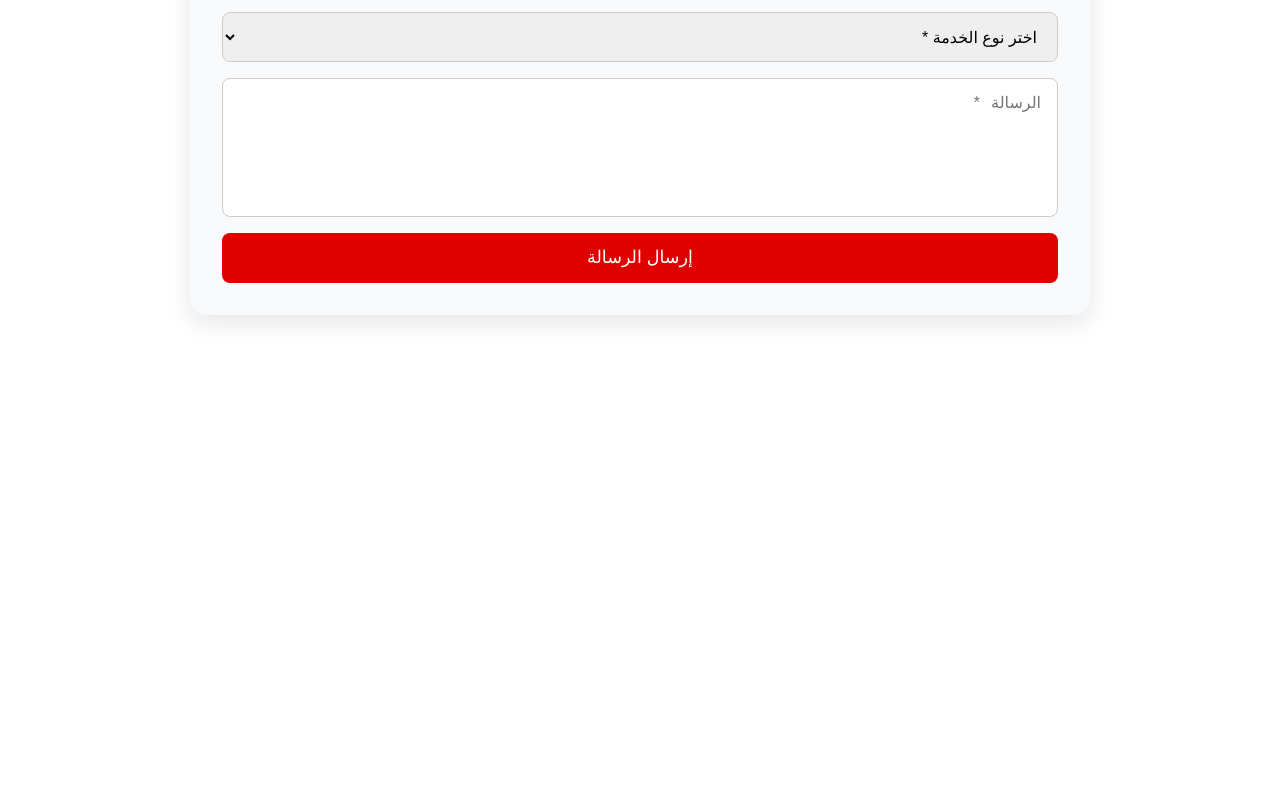
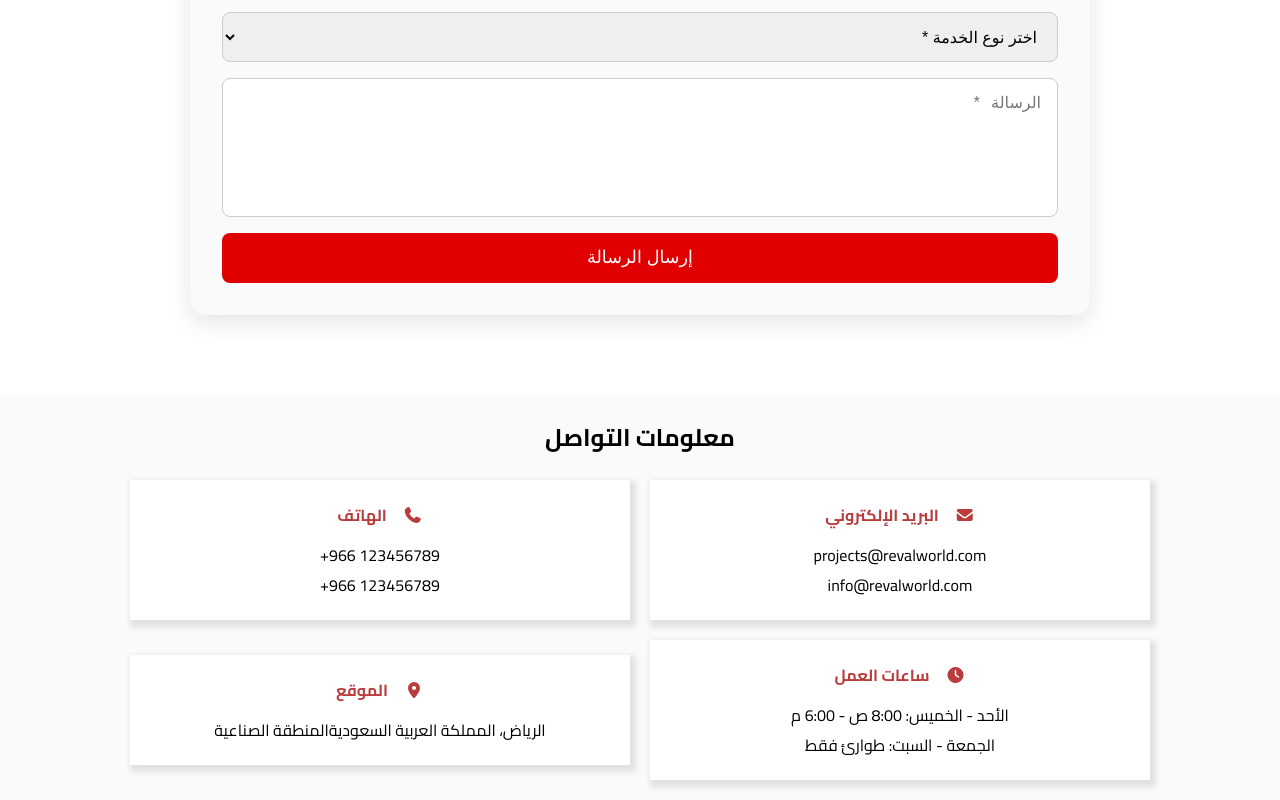
Before and after one commit to SHLcomp/reval-world, a React (Vite) app: page / in a window 1280 px wide. Shown: the part 5337-6137 px from the top of the page. Before the commit the page ends 5732 px from the top, so only its background shows below. Built offline with nearby package versions, Linux system fonts and the light colour scheme.

Commit message:
contact and its info and respo

```diff
--- /dev/null
+++ b/src/components/contactInfo/ContactInfo.jsx
@@ -0,0 +1,26 @@
+import "./ContactInfo.scss";
+import data from "../../data/contactInfo";
+
+export const ContactInfo = () => {
+  return (
+    <div className="contactInfo">
+        <h2>معلومات التواصل</h2>
+      <div className="contact-cont">
+        {data.map((item) => {
+          return (
+            <div className="item">
+              <div className="txt">
+                <h4>{item.title}</h4>
+                <i className={item.icon}></i>
+              </div>
+              <ul>
+                {item.des.map((item, index)=> <li key={index}>{item}</li>)}
+              </ul>
+            </div>
+          );
+        })}
+      </div>
+    </div>
+  );
+};
+export default ContactInfo;
--- /dev/null
+++ b/src/components/contactInfo/contactInfo.scss
@@ -0,0 +1,77 @@
+.contactInfo {
+    display: flex;
+    flex-direction: column;
+    justify-content: center;
+    align-items: center;
+    gap: 20px;
+    background: var(--second-color);
+    padding-block: 20px;
+
+    .contact-cont {
+        display: flex;
+        gap: 20px;
+        align-items: center;
+
+        .item {
+            background: white;
+            text-align: center !important;
+            box-shadow: 3px 4px 6px 3px rgba(0, 0, 0, 0.1);
+            display: flex;
+            flex-direction: column;
+            width: clamp(30px, 20vw, 700px);
+            height: clamp(30px, 10vw, 300px);
+            padding-inline: 20px;
+            padding-block: 20px;
+            gap: 10px;
+
+            .txt {
+                display: flex;
+                justify-content: center;
+                align-items: center;
+                gap: 1rem;
+
+                h4,
+                i {
+                    color: var(--main-txt-color);
+                }
+            }
+
+            ul {
+                display: flex;
+                flex-direction: column;
+                justify-content: space-around;
+                list-style: none;
+            }
+        }
+    }
+}
+
+@media (max-width:600px) {
+    .contact-cont {
+        flex-direction: column;
+
+        .item {
+            width: 100% !important;
+            height: 100% !important;
+            padding-inline: 10px !important;
+        }
+    }
+}
+
+/* 📊 Medium screens: 2 columns */
+@media (min-width:601px) and (max-width:1284px) {
+  .contactInfo {
+    .contact-cont {
+      display: flex;
+      flex-wrap: wrap;
+      justify-content: center;
+      gap: 20px;
+
+      .item {
+        flex: 1 1 calc(50% - 40px);  // two per row, minus gap
+        max-width: 500px;
+        height: auto;
+      }
+    }
+  }
+}
--- a/src/data/contactInfo.js
+++ b/src/data/contactInfo.js
@@ -0,0 +1,35 @@
+const contactInfo =[
+    {
+        icon: "fa-solid fa-phone",
+        title: "الهاتف",
+        des: [
+            "+966 123456789",
+            "+966 123456789"
+        ]
+    },
+    {
+        icon: "fa-solid fa-envelope",
+        title: "البريد الإلكتروني",
+        des: [
+            "projects@revalworld.com",
+            "info@revalworld.com"
+        ]
+    },
+    {
+        icon: "fa-solid fa-location-dot",
+        title: "الموقع",
+        des: [
+            "الرياض، المملكة العربية السعوديةالمنطقة الصناعية"
+        ]
+    },
+    {
+        icon: "fa-solid fa-clock",
+        title: "ساعات العمل",
+        des: [
+            "الأحد - الخميس: 8:00 ص - 6:00 م",
+            "الجمعة - السبت: طوارئ فقط"
+        ]
+    }
+]
+
+export default contactInfo;
--- a/src/pages/Home.jsx
+++ b/src/pages/Home.jsx
@@ -7,6 +7,7 @@ import Gallery from '../components/gallery/Gallery';
 import Projects from '../components/projects/Projects';
 import Stats from '../components/stats/Stats';
 import ContactForm from '../components/contactForm/ContactForm';
+import ContactInfo from '../components/contactInfo/ContactInfo';
 
 export const Home = () => {
   return (
@@ -19,6 +20,7 @@ export const Home = () => {
         <Projects />
         <Stats />
         <ContactForm />
+        <ContactInfo />
     </div>
   )
 }
```
